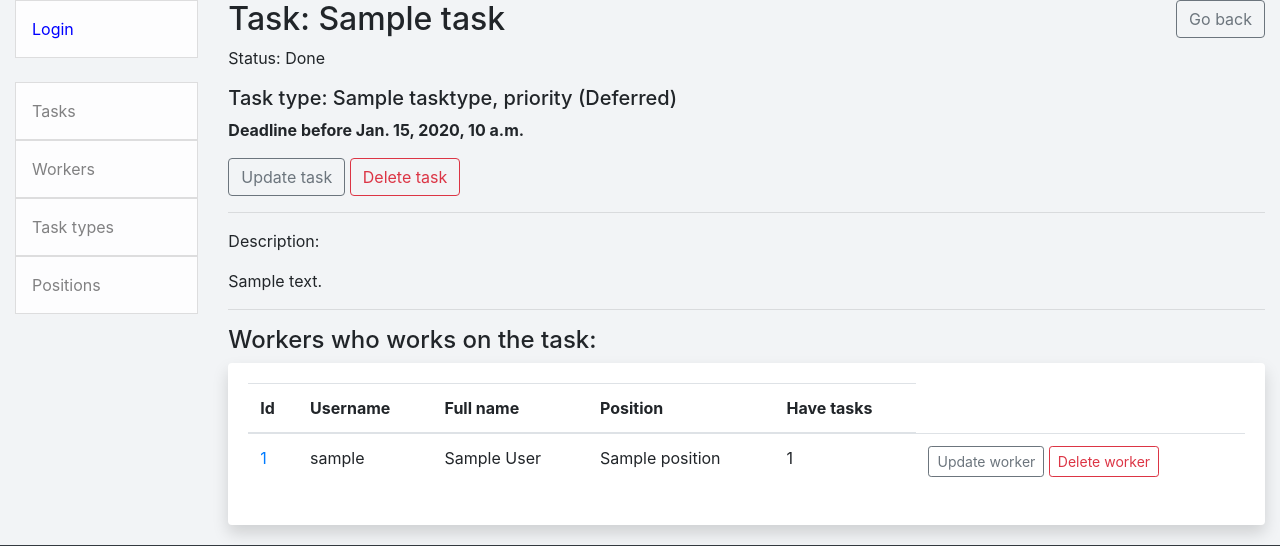
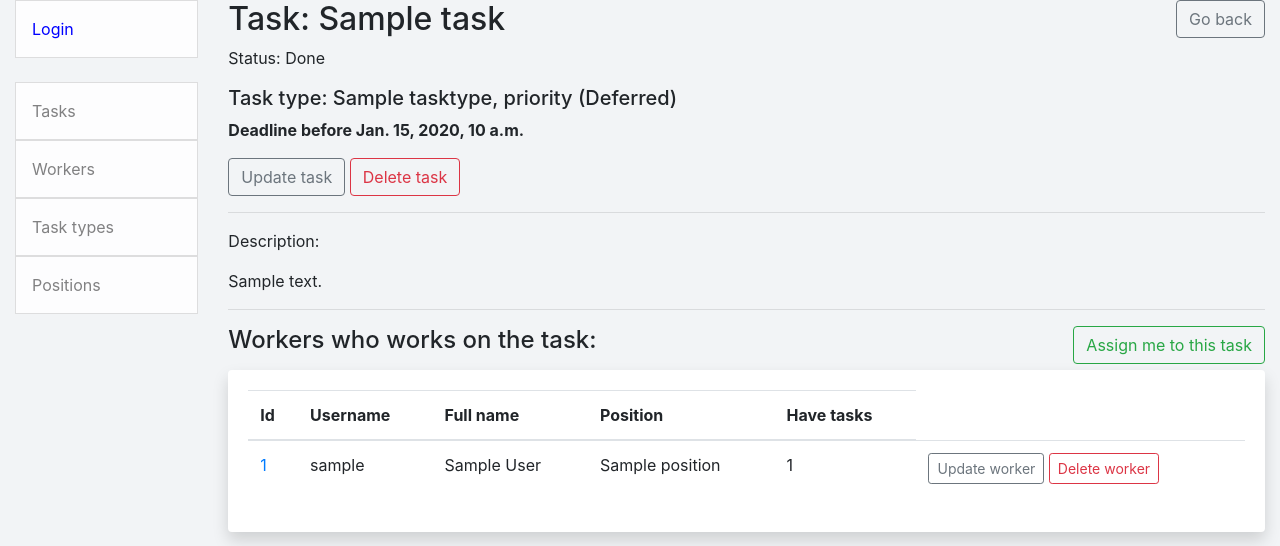
Before and after one commit to prochigor/task-manager, a Django app: page /tasks/1/ in a window 1280 px wide; the page is wider, and only the part inside the window is pictured. Shown: the top 546 px of that part. Run offline with Django 4.2, Linux system fonts and the light colour scheme; tables that the repository leaves empty hold one stand-in row (values such as "Sample post").

Commit message:
add featuere add and remove yourself to the task

```diff
--- a/task/urls.py
+++ b/task/urls.py
@@ -19,6 +19,7 @@ from task.views import (
     PositionCreateView,
     PositionUpdateView,
     PositionDeleteView,
+    toggle_assign_to_task,
 )
 
 urlpatterns = [
@@ -80,6 +81,11 @@ urlpatterns = [
         PositionDeleteView.as_view(),
         name="position-delete"
     ),
+    path(
+        "tasks/<int:pk>/toggle-assign/",
+        toggle_assign_to_task,
+        name="toggle-task-assign",
+    ),
 ]
 
 app_name = "task"
--- a/task/views.py
+++ b/task/views.py
@@ -1,4 +1,6 @@
 from django.contrib.auth import get_user_model
+from django.contrib.auth.decorators import login_required
+from django.http import HttpResponseRedirect
 from django.urls import reverse_lazy
 from django.views import generic
 
@@ -101,7 +103,6 @@ class WorkerDetailView(generic.DetailView):
 
 class TypeListView(generic.ListView):
     paginate_by = 3
-    queryset = TaskType.objects.all()
 
     def get_context_data(self, *, object_list=None, **kwargs):
         context = super(TypeListView, self).get_context_data(**kwargs)
@@ -174,3 +175,15 @@ class PositionUpdateView(generic.UpdateView):
 class PositionDeleteView(generic.DeleteView):
     model = Position
     success_url = reverse_lazy("task:position-list")
+
+
+@login_required
+def toggle_assign_to_task(request, pk):
+    worker = Worker.objects.get(id=request.user.id)
+    if (
+        Task.objects.get(id=pk) in worker.tasks.all()
+    ):
+        worker.tasks.remove(pk)
+    else:
+        worker.tasks.add(pk)
+    return HttpResponseRedirect(reverse_lazy("task:task-detail", args=[pk]))
--- a/templates/task/task_detail.html
+++ b/templates/task/task_detail.html
@@ -16,7 +16,20 @@
   <p>{{ task.description }}</p>
   <div>
     <hr>
-    <h4>Workers who works on the task:</h4>
+    <h4 style="margin-bottom: 15px;">
+      Workers who works on the task:
+      {% if task in user.tasks.all %}
+      <a href="{% url 'task:toggle-task-assign' pk=task.id %}" class="btn btn-outline-danger link-to-page"
+        style="float: right">
+        Delete me from this task
+      </a>
+    {% else %}
+      <a href="{% url 'task:toggle-task-assign' pk=task.id %}" class="btn btn-outline-success link-to-page"
+         style="float: right">
+        Assign me to this task
+      </a>
+    {% endif %}
+    </h4>
     <div class="card card-body border-0 shadow table-wrapper table-responsive">
       <table class="table table-hover">
         <thead>
@@ -49,6 +62,9 @@
         {% endfor %}
         </tbody>
       </table>
+      {% if not task.assignees.all %}
+        <h4>No one works on this task</h4>
+      {% endif %}
     </div>
   </div>
 {% endblock %}
```
